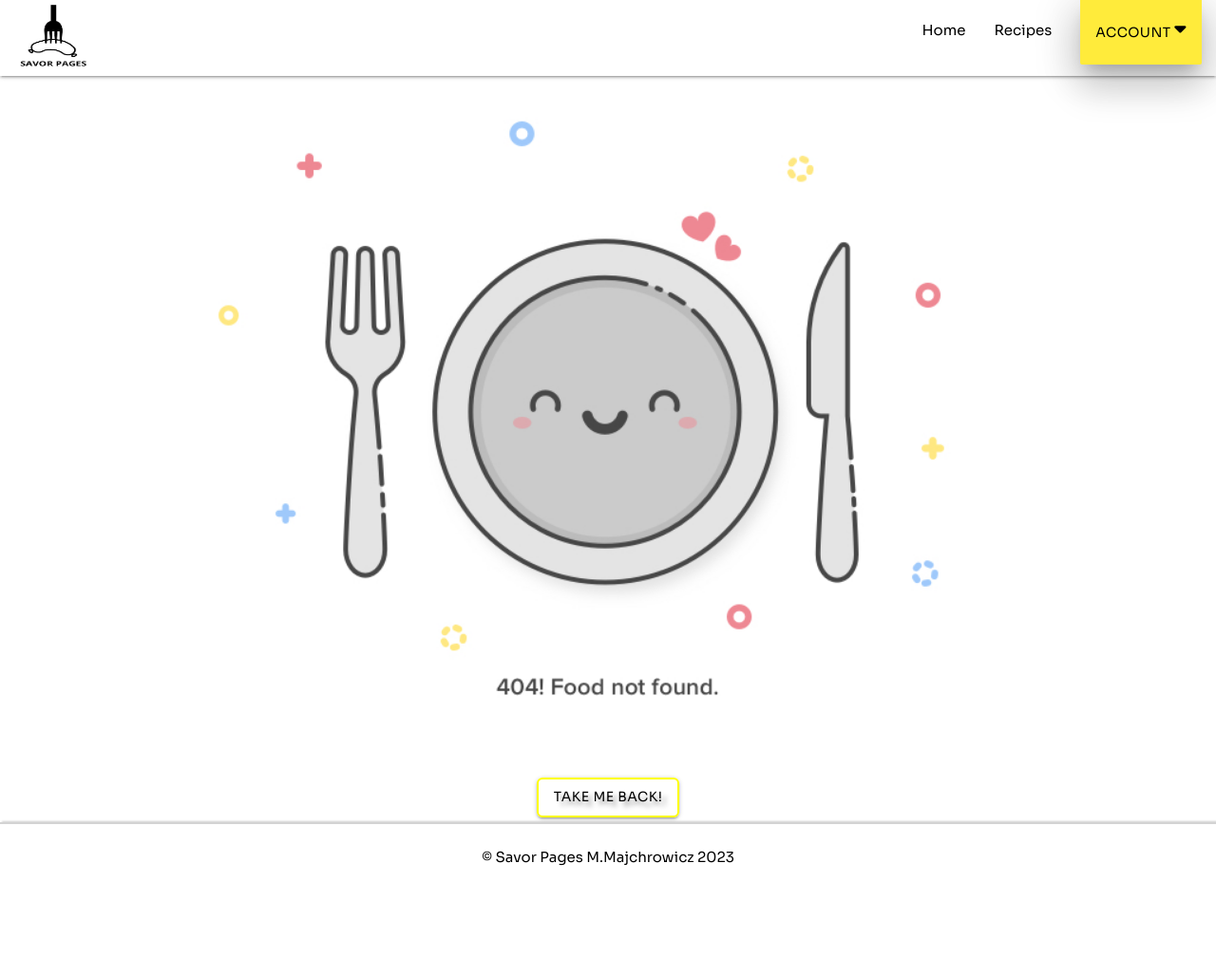
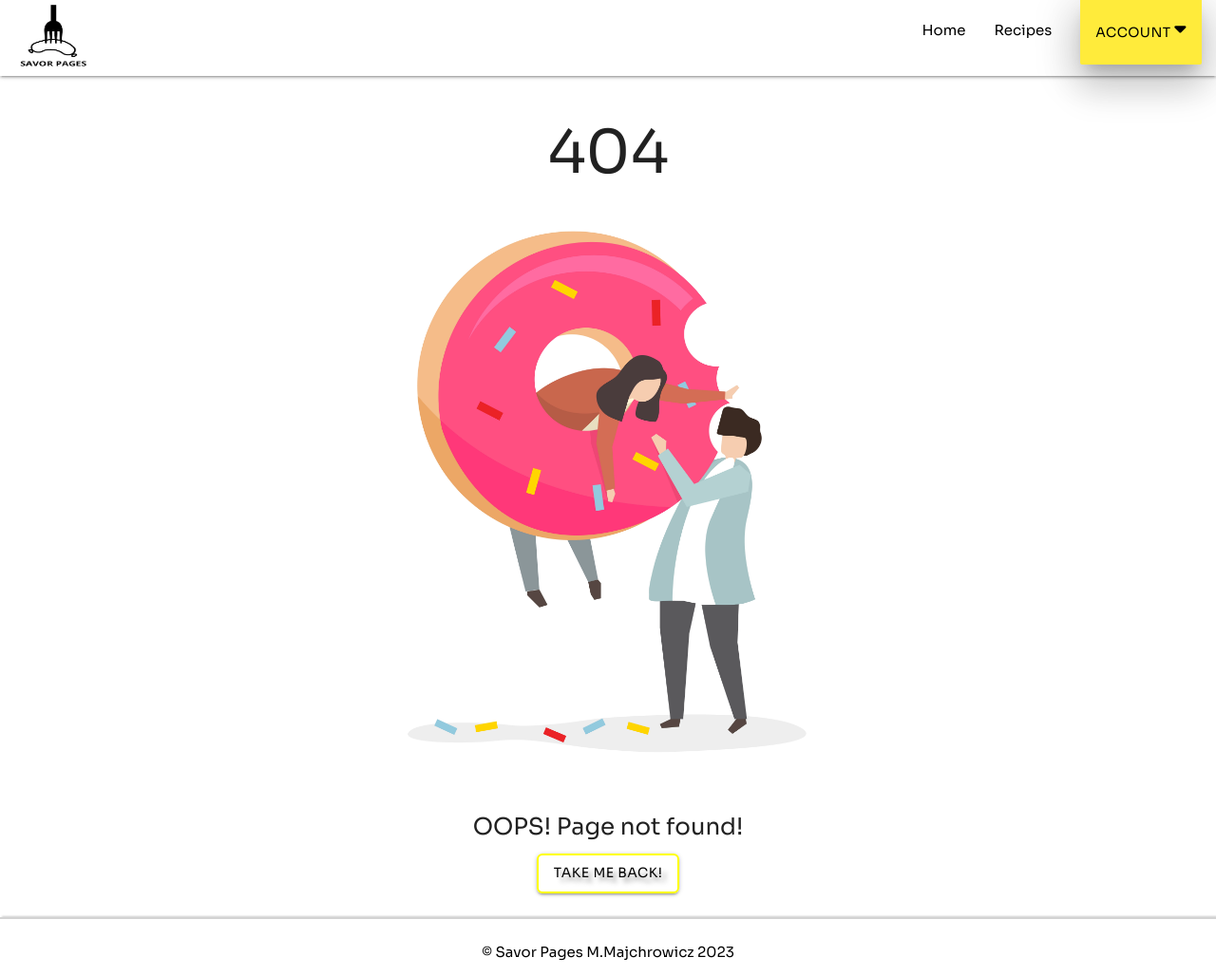
Before and after one commit to monimaj89/Project3-Savor-Pages, a Flask app: page /edit_recipe/1 in a window 1280 px wide. Shown: the whole page at 95% size. Before the commit the page ends 912 px from the top, so only its background shows below. Run offline with Flask 3, Linux system fonts and the light colour scheme; some libraries are stand-ins or nearby versions.

Commit message:
Add 400 and 500 error pages and adjust 404 page

```diff
--- a/savorpages/routes.py
+++ b/savorpages/routes.py
@@ -230,4 +230,26 @@ def logout():
 # Errors handler
 @app.errorhandler(404)
 def page_not_found(e):
-    return render_template("error.html")
+    '''
+    Route to handle 404 page not found error
+    Renders custom 404 page
+    '''
+    return render_template("error404.html")
+
+
+@app.errorhandler(400)
+def handle_bad_request(e):
+    '''
+    Route to handle 400 bad request error
+    Renders custom 400 page
+    '''
+    return render_template("error400.html")
+
+
+@app.errorhandler(500)
+def internal_error(error):
+    '''
+    Route to handle 500 internal server error
+    Renders custom 500 page
+    '''
+    return render_template("error500.html")
--- a/savorpages/static/css/style.css
+++ b/savorpages/static/css/style.css
@@ -214,7 +214,7 @@ margin-top: 2.5rem;
 /* Error pages */
 .error {
     width: 100%;
-    max-width: 1000px;
+    max-width: 600px;
     height: auto;
 }
 
@@ -222,4 +222,5 @@ margin-top: 2.5rem;
     display: grid;
     justify-items: center;
     align-items: center;
+    margin: 20px;
 }
--- a/savorpages/templates/error.html
+++ b/savorpages/templates/error400.html
@@ -1,9 +1,11 @@
 {% extends "base.html" %}
 {% block content %}
 <div class="errorfit">
+    <h1>400</h1>
     <img class="error" src="static/images/error.webp" alt="error">
 </div>
 <div class="errorfit">
+    <h5>OOPS! A bad request has been made!</h5>
     <a href="{{ url_for('home') }}" class="btn waves-effect waves-yellow my-btn black-text text-shadow">Take me back!</a>
 </div>
 
--- /dev/null
+++ b/savorpages/templates/error404.html
@@ -0,0 +1,12 @@
+{% extends "base.html" %}
+{% block content %}
+<div class="errorfit">
+    <h1>404</h1>
+    <img class="error" src="static/images/error.webp" alt="error">
+</div>
+<div class="errorfit">
+    <h5>OOPS! Page not found!</h5>
+    <a href="{{ url_for('home') }}" class="btn waves-effect waves-yellow my-btn black-text text-shadow">Take me back!</a>
+</div>
+
+{% endblock %}
```
Also changed, not shown: savorpages/templates/error500.html (added, +12 -0 lines), savorpages/static/images/error.webp.
